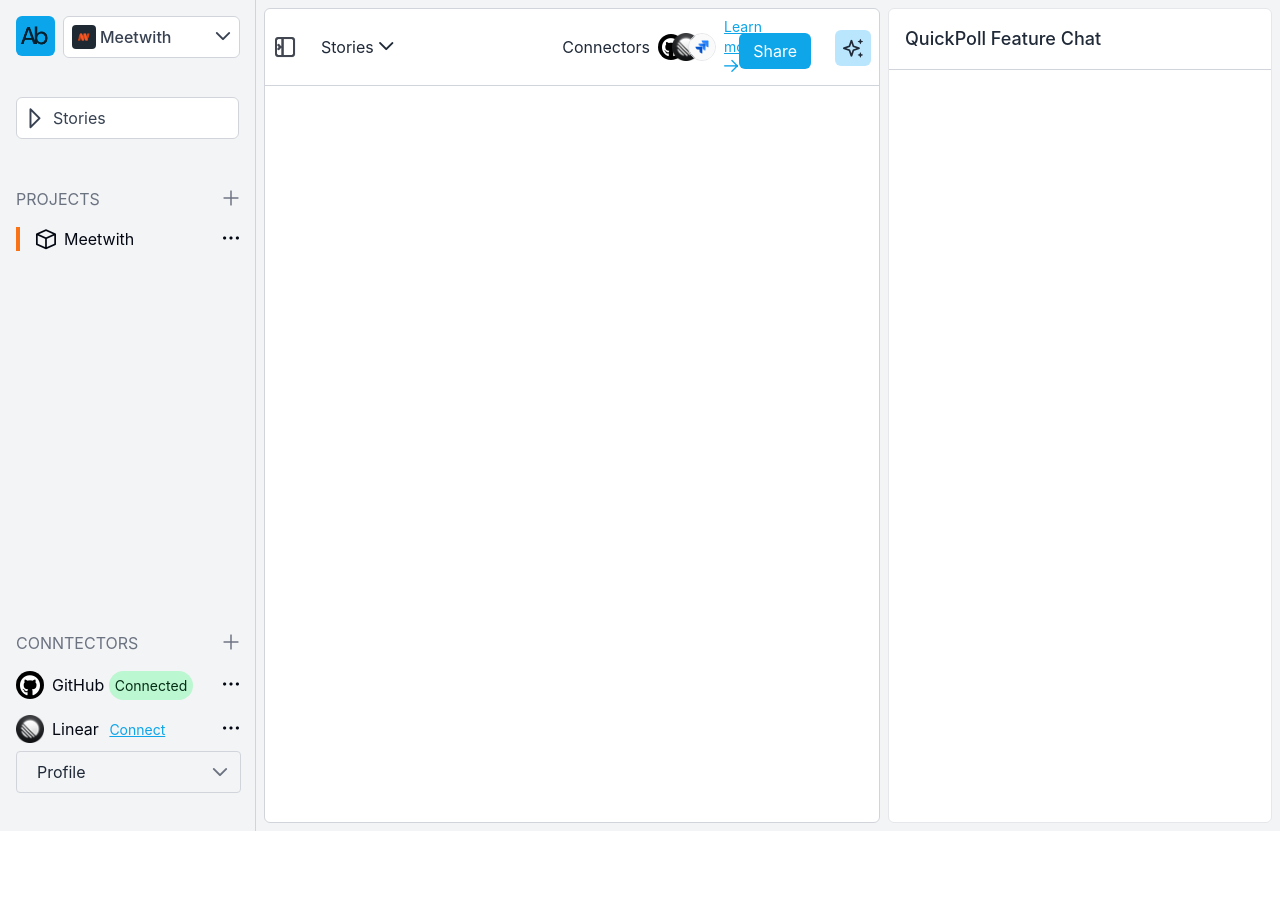
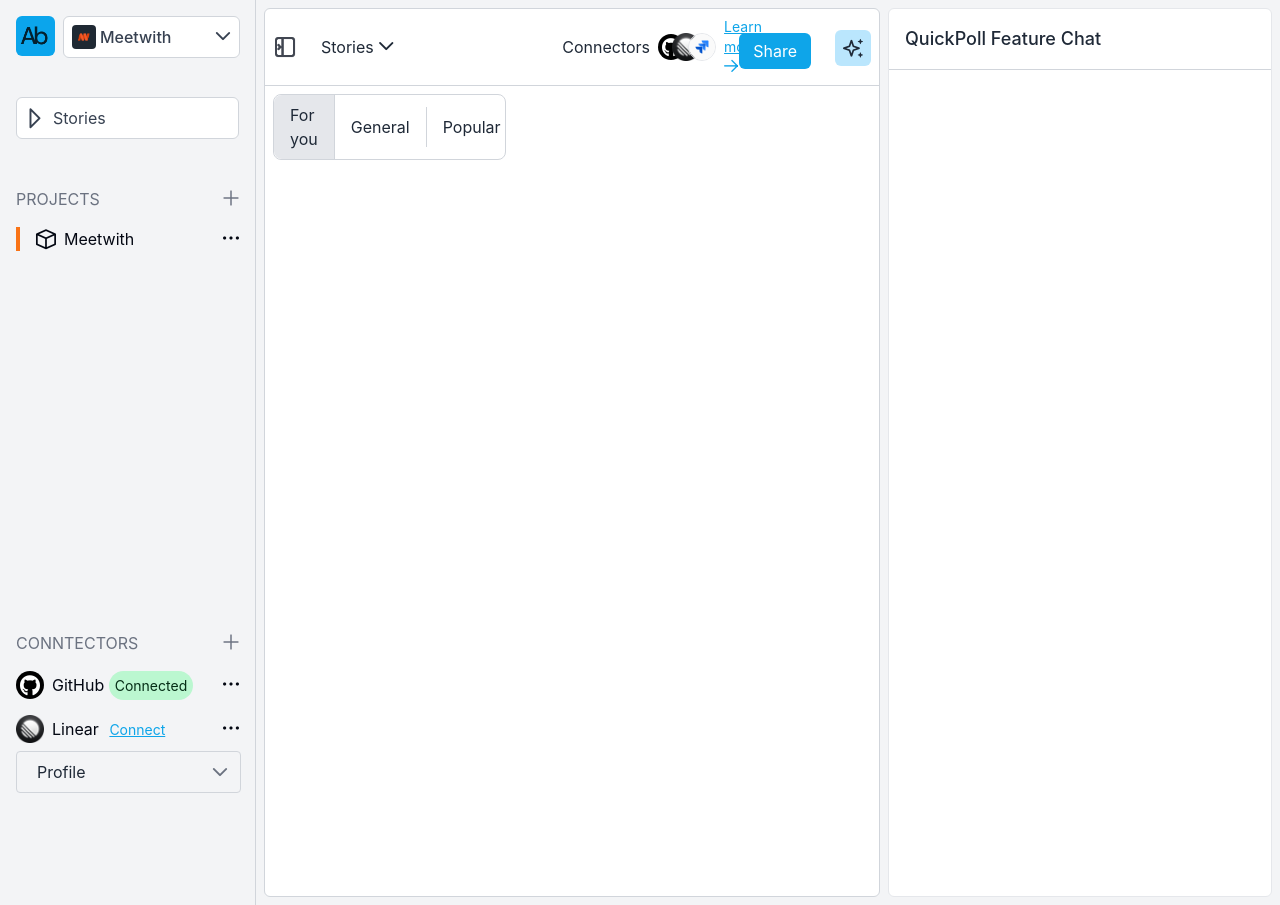
Before and after one commit to SinachPat/abble, a Vue app in the folder abble/: page /timeline in a window 1280 px wide. Before the commit the page ends 831 px from the top, so only its background shows below. Built offline with nearby package versions, Linux system fonts and the light colour scheme.

Commit message:
updated the timeline view

```diff
--- a/abble/src/components/timeline.vue
+++ b/abble/src/components/timeline.vue
@@ -199,6 +199,17 @@ onBeforeUnmount(() => {
 
       </div>
       <!-- Main content scrollable -->
+      <div class="flex items-center justify-between w-[38%] border border-gray-300 mt-2 rounded-lg mx-2">
+          <div class="border-r border-gray-300 px-4 py-2 bg-gray-200 rounded-l-lg flex items-center">
+              <a href="" class="block">For you</a>
+          </div>
+          <div class="border-r border-gray-300 px-4 py-2 flex items-center">
+              <a href="" class="block">General</a>
+          </div>
+          <div class="px-4 py-2 rounded-r-lg flex items-center">
+              <a href="" class="block">Popular</a>
+          </div>
+      </div>
       <div class="p-6 overflow-y-auto h-[calc(100vh-64px)]">
         <!-- Main body content goes here -->
       </div>
```
